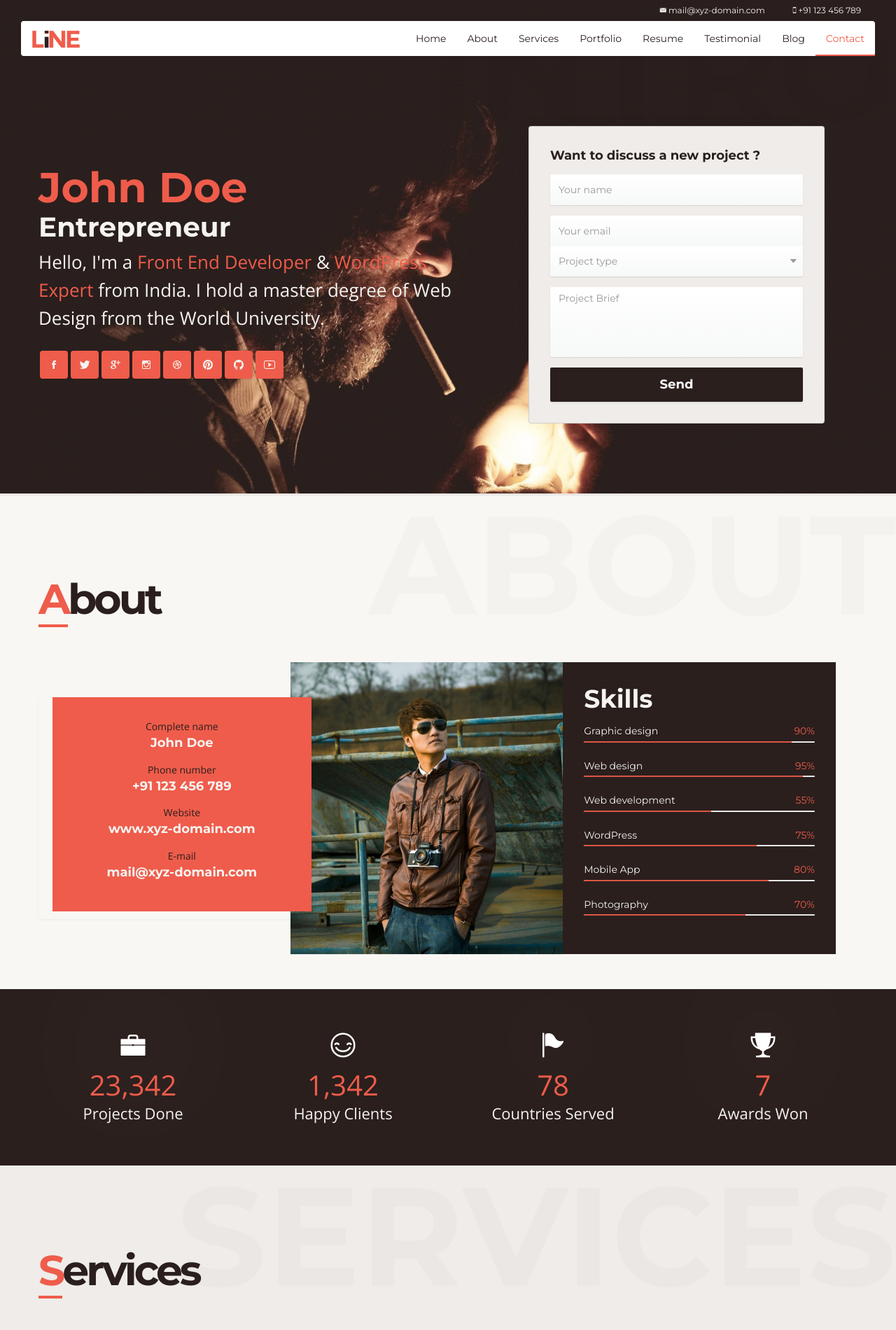
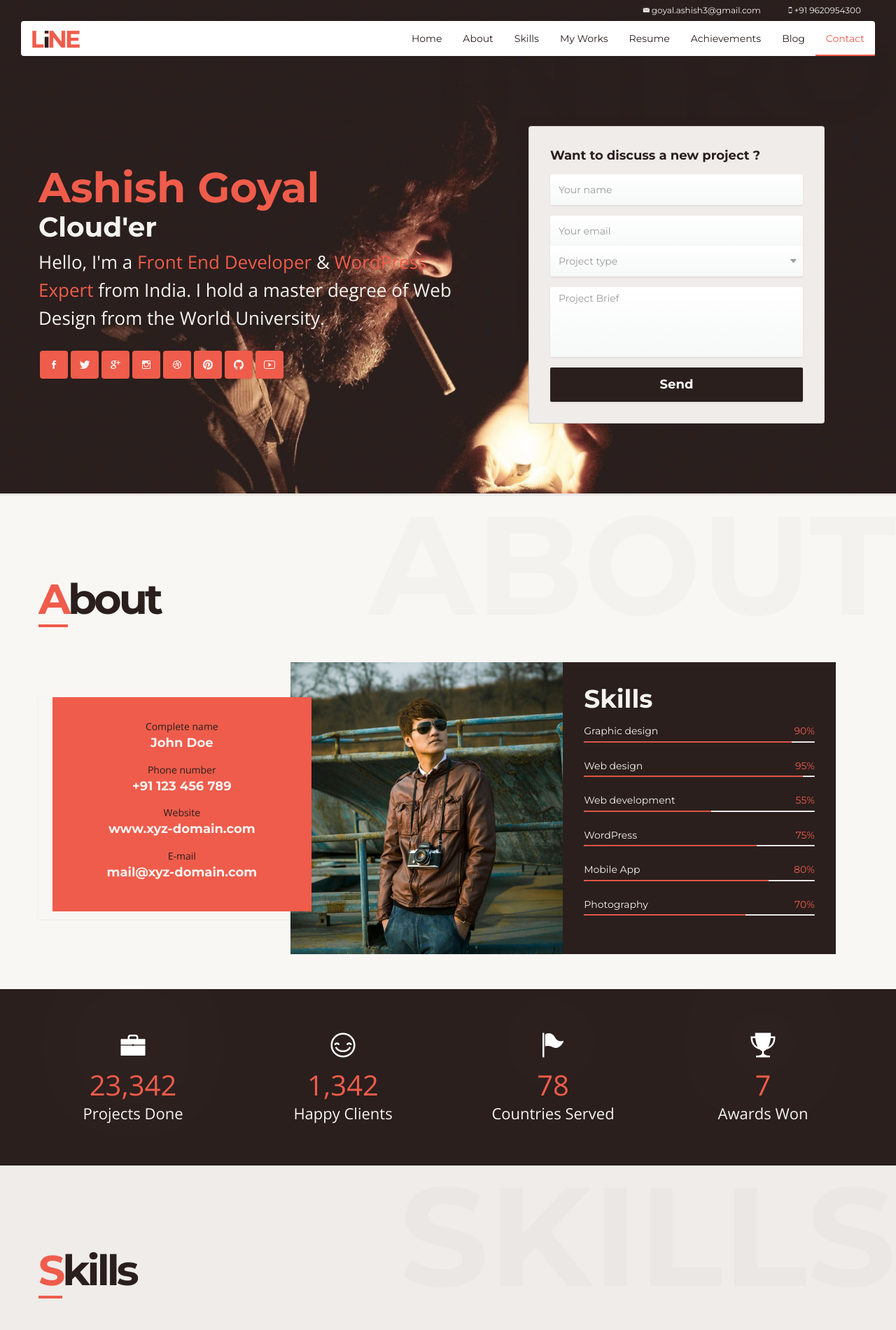
Before and after one commit to Ashygoyal/OPP, a plain HTML site: page index.html in a window 1280 px wide. Shown: the top 1900 px of the page at 70% size. Drawn offline with nearby package versions, Linux system fonts and the light colour scheme; some packages are replaced by stand-ins of ours; files whose address does not match are found by name.

Commit message:
changes in menu

```diff
--- a/index.html
+++ b/index.html
@@ -41,8 +41,8 @@
 <!-- Navigation -->
 <nav class="navbar navbar-default navbar-fixed-top">
   <div class="upper-header-content">
-    <div class="header-phone"><a href="tel:+91123456789"><i class="ion ion-iphone"></i> +91 123 456 789</a></div>
-    <div class="header-mail"><a href="mailto:mail@xyz-domain.com"><i class="ion ion-ios-email"></i> mail@xyz-domain.com</a></div>
+    <div class="header-phone"><a href="tel:+919620954300"><i class="ion ion-iphone"></i> +91 9620954300</a></div>
+    <div class="header-mail"><a href="mailto:goyal.ashish3@gmail.com"><i class="ion ion-ios-email"></i> goyal.ashish3@gmail.com</a></div>
   </div>
   <div class="container-fluid">
     <div class="navbar-header page-scroll">
@@ -54,10 +54,10 @@
       <ul class="nav navbar-nav navbar-right">
         <li><a class="page-scroll" href="#intro">Home</a></li>
         <li><a class="page-scroll" href="#about">About</a></li>
-        <li><a class="page-scroll" href="#services">Services</a></li>
-        <li><a class="page-scroll" href="#portfolio">Portfolio</a></li>
+        <li><a class="page-scroll" href="#services">Skills</a></li>
+        <li><a class="page-scroll" href="#portfolio">My Works</a></li>
         <li><a class="page-scroll" href="#resume">Resume</a></li>
-        <li><a class="page-scroll" href="#testimonial">Testimonial</a></li>
+        <li><a class="page-scroll" href="#testimonial">Achievements</a></li>
         <li><a class="page-scroll" href="#blog">Blog</a></li>
         <li><a class="page-scroll" href="#contact">Contact</a></li>
       </ul>
@@ -74,7 +74,7 @@
     <div class="row">
       <div class="col-md-7 col-md-offset-0 col-sm-8 col-sm-offset-2">
         <div class="intro-box os-animation" data-os-animation="fadeInUp" data-os-animation-delay="0.5s">
-          <h1 class="cd-headline rotate-1 is-full-width"><span>John Doe</span> <small class="cd-words-wrapper"><b class="is-visible">Front End Developer</b><b>WordPress Expert</b><b>Entrepreneur</b></small></h1>
+          <h1 class="cd-headline rotate-1 is-full-width"><span>Ashish Goyal</span> <small class="cd-words-wrapper"><b class="is-visible">Front End Developer</b><b>Software Engineer</b><b>Cloud'er</b><b>Artist</b></small></h1>
           <p>Hello, I'm a <span>Front End Developer</span> &amp; <span>WordPress Expert</span> from India. I hold a master degree of Web Design from the World University.</p>
           <div class="social-container">
             <ul class="social-links">
@@ -226,11 +226,11 @@
 
 <!-- Services Section -->
 <section id="services" class="section bg">
-  <h3 class="main-heading">services</h3>
+  <h3 class="main-heading">skills</h3>
   <div class="container">
     <div class="row">
       <div class="col-sm-12">
-        <h1 class="section-title"><span>S</span>ervices</h1>
+        <h1 class="section-title"><span>S</span>kills</h1>
       </div>
     </div>
     <div class="row">
@@ -282,11 +282,11 @@
 
 <!-- Portfolio Section -->
 <section id="portfolio" class="section">
-  <h3 class="main-heading">Portfolio</h3>
+  <h3 class="main-heading">My Works</h3>
   <div class="container">
     <div class="row">
       <div class="col-sm-12">
-        <h1 class="section-title"><span>P</span>ortfolio</h1>
+        <h1 class="section-title"><span>M</span>y Works</h1>
       </div>
     </div>
     <div class="row">
@@ -461,11 +461,11 @@
 
 <!-- Testimonial Section -->
 <section id="testimonial" class="section">
-  <h3 class="main-heading">Testimonial</h3>
+  <h3 class="main-heading">Achievements</h3>
   <div class="container">
     <div class="row">
       <div class="col-sm-12">
-        <h1 class="section-title"><span>T</span>estimonial</h1>
+        <h1 class="section-title"><span>A</span>chievements</h1>
       </div>
     </div>
   </div>
@@ -566,10 +566,10 @@
           <div class="contact-right os-animation" data-os-animation="fadeInLeft" data-os-animation-delay="0s">
             <div class="contact-box">
               <h3>Contact me</h3>
-              <p>Lorem ipsum dolor sit amet, consectetur adipisicing elit. Inventore adipisci excepturi dolorum. Lorem ipsum dolor sit amet, consectetur adipisicing elit.</p>
+              <p>All your suggestions and feedbacks are welcomed. You can reach me through mail or mobile. Hope to hear from you.</p>
               <div class="quick-contact">
-                <h4><a href="mailto:mail@xyz-domain.com"><i class="ion ion-ios-email-outline"></i> mail@xyz-domain.com</a></h4>
-                <h4><a href="tel:+91123456789"><i class="ion ion-iphone"></i> +91 123 456 789</a></h4>
+                <h4><a href="mailto:mail@xyz-domain.com"><i class="ion ion-ios-email-outline"></i> goyal.ashish3@gmail.com</a></h4>
+                <h4><a href="tel:+91123456789"><i class="ion ion-iphone"></i> +91 9620954300</a></h4>
                 <ul class="social-links">
                   <li><a href="#" target="_blank"><i class="ion ion-social-facebook"></i></a></li>
                   <li><a href="#" target="_blank"><i class="ion ion-social-twitter"></i></a></li>
@@ -591,7 +591,7 @@
 <footer> <a href="#" class="go-top"><i class="ion ion-chevron-up"></i></a>
   <div class="container-fluid">
     <div class="row">
-      <div class="col-sm-12">&copy; 2016 LiNE. All Rights Reserved.</div>
+      <div class="col-sm-12"><a target="_blank" href="http://ashishgoyal.in/">ashishgoyal.in</a></div>
     </div>
   </div>
 </footer>
```
